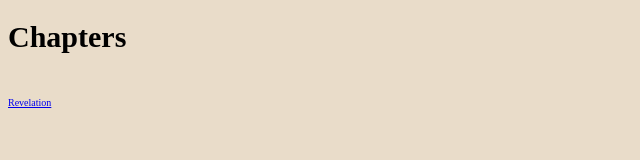
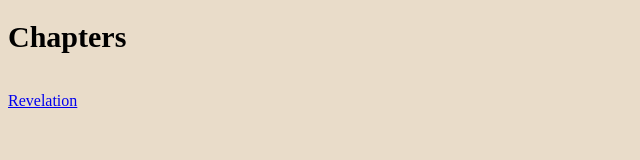
Before and after one commit to Programmer-Pad/Spread-The-Sunnah.github.io, a plain HTML site: page hadith/bukhari/index.html in a window 1280 px wide. Shown: the full height of the page, 0-640 px from the left. Drawn offline with Linux system fonts and the light colour scheme.

Commit message:
added a book and some new things

```diff
--- a/hadith/bukhari/index.html
+++ b/hadith/bukhari/index.html
@@ -10,6 +10,6 @@
         <script src="index.js"></script>
 	<h1 style="font-size: 30px;" >Chapters</h1>
 	<br>
-	<a style="font-size: 10px;" class="ch1b" href="revelation/index.html" type="_blank" >Revelation</a>
+	<a class="ch1b" href="revelation/index.html" type="_blank" >Revelation</a>
 </body>
 </html>
```
Also changed, not shown: hadith/bukhari/revelation/index.html (+1 -0 lines).
